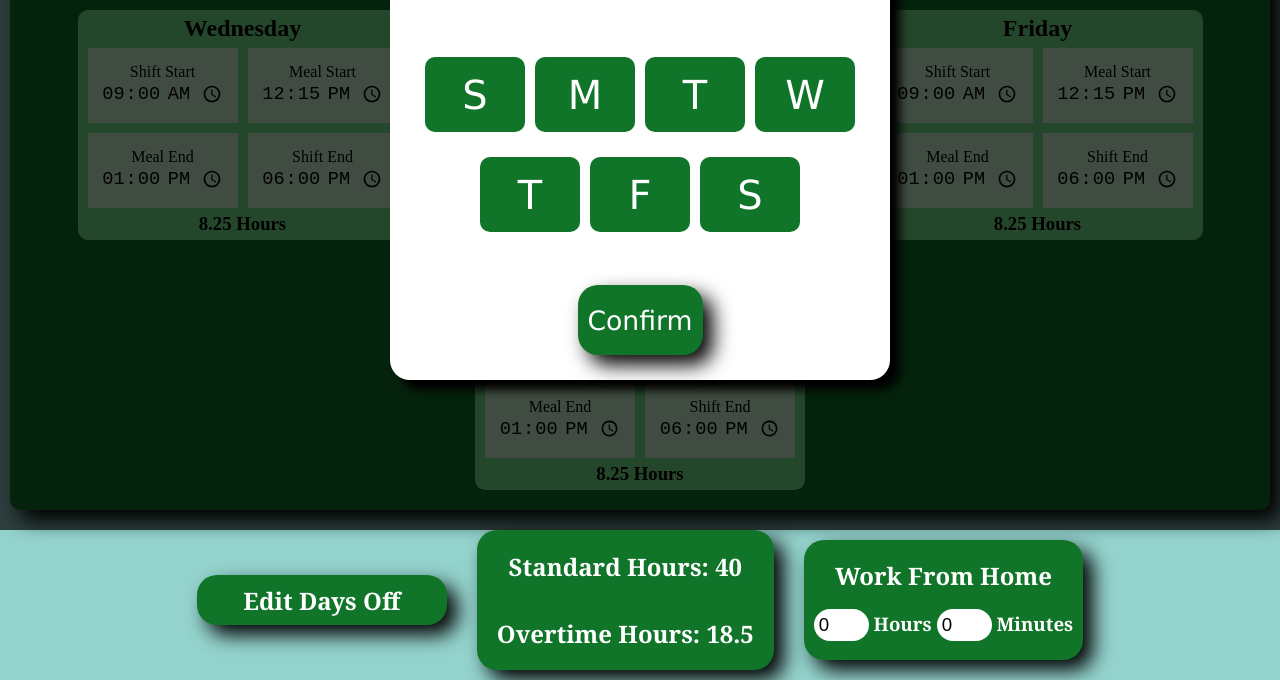
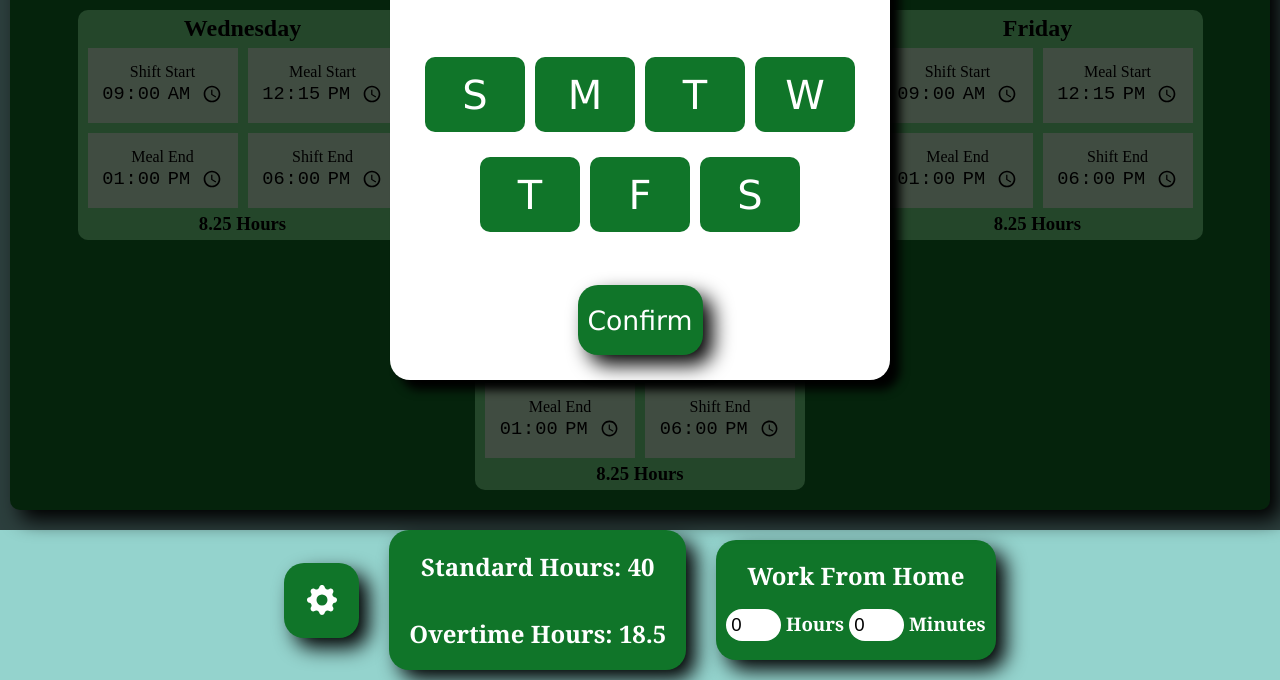
Before and after one commit to oroszs/time-clock-calculator, a plain HTML site: page index.html in a window 1280 px wide. Shown: the part 270-950 px from the top of the page. Drawn offline with Linux system fonts and the light colour scheme.

Commit message:
changed days off button to settings cog icon

```diff
--- a/index.html
+++ b/index.html
@@ -177,7 +177,9 @@
                         <h2 class='menu-heading'>Edit Default</h2>
                     </div>
                     <div class='menu-button button' id='days-off-wrapper'>
-                        <h2 class='menu-heading'>Edit Days Off</h2>
+                        <svg xmlns="http://www.w3.org/2000/svg" width="30" height="30" fill="white" class="settings-gear bi bi-gear-fill" viewBox="0 0 16 16">
+                            <path d="M9.405 1.05c-.413-1.4-2.397-1.4-2.81 0l-.1.34a1.464 1.464 0 0 1-2.105.872l-.31-.17c-1.283-.698-2.686.705-1.987 1.987l.169.311c.446.82.023 1.841-.872 2.105l-.34.1c-1.4.413-1.4 2.397 0 2.81l.34.1a1.464 1.464 0 0 1 .872 2.105l-.17.31c-.698 1.283.705 2.686 1.987 1.987l.311-.169a1.464 1.464 0 0 1 2.105.872l.1.34c.413 1.4 2.397 1.4 2.81 0l.1-.34a1.464 1.464 0 0 1 2.105-.872l.31.17c1.283.698 2.686-.705 1.987-1.987l-.169-.311a1.464 1.464 0 0 1 .872-2.105l.34-.1c1.4-.413 1.4-2.397 0-2.81l-.34-.1a1.464 1.464 0 0 1-.872-2.105l.17-.31c.698-1.283-.705-2.686-1.987-1.987l-.311.169a1.464 1.464 0 0 1-2.105-.872zM8 10.93a2.929 2.929 0 1 1 0-5.86 2.929 2.929 0 0 1 0 5.858z"/>
+                        </svg>
                     </div>
                 </div>
                 <div id='weekly-time-wrapper' class='menu-button'>
--- a/style.css
+++ b/style.css
@@ -131,8 +131,8 @@ h2, h3, p {
     height: 50px;
 }
 #days-off-wrapper {
-    width: 250px;
-    height: 50px;
+    width: 75px;
+    height: 75px;
 }
 .menu-button {
     background: var(--time-wrapper-background);
```
